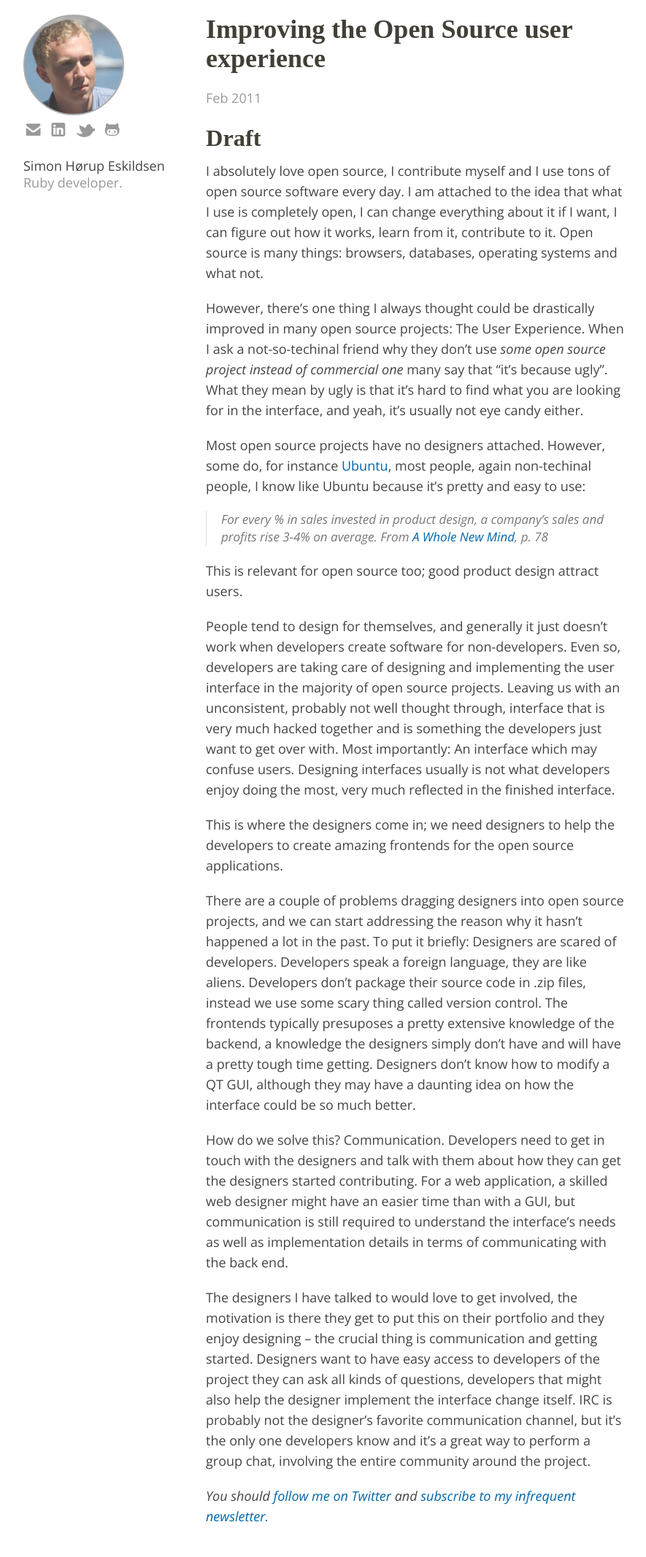
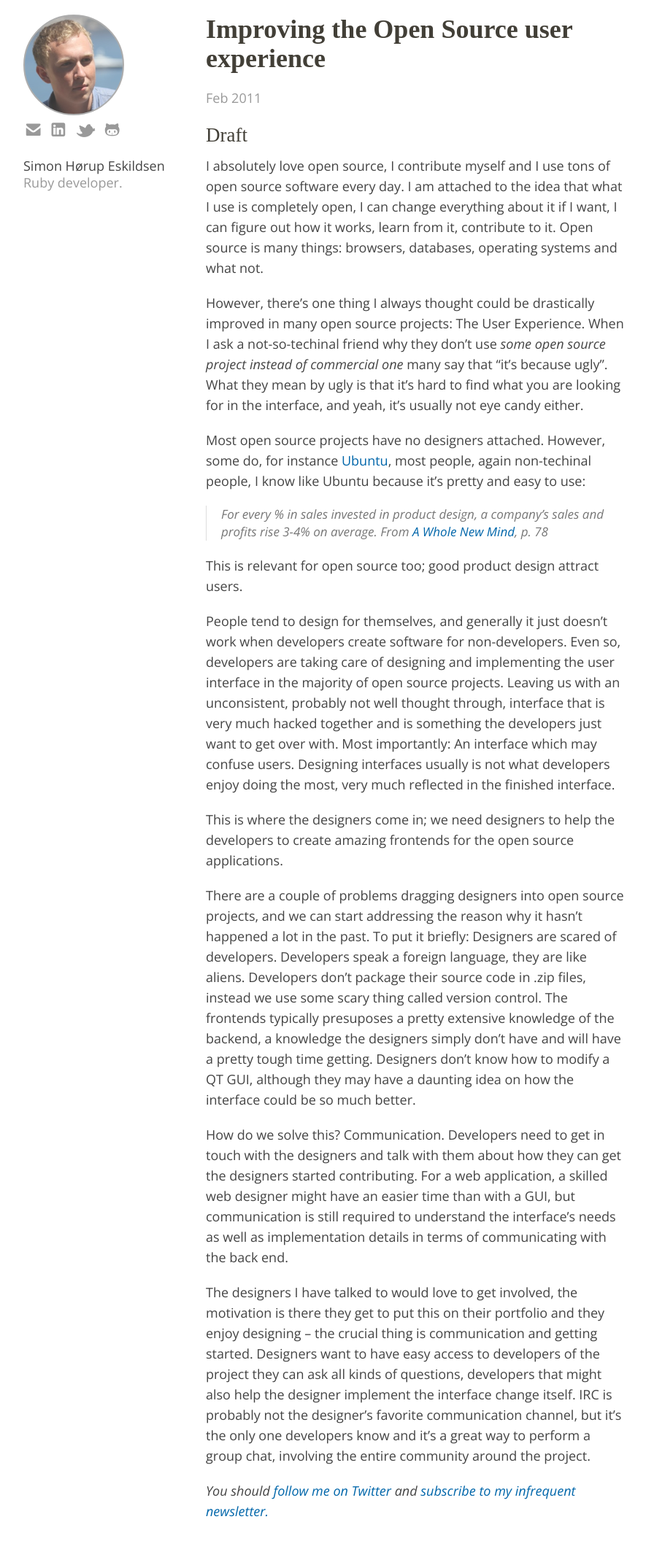
Before and after one commit to igor47/blog, a Jekyll site: the page built from _posts/2011-02-25-improving-the-open-source-user-experience.md, in a window 1280 px wide. Shown: the whole page at 73% size, without its empty margins (138-1023 px from the left). Built offline with Jekyll 4.4.1, drawn with Linux system fonts in a browser that asks for light colours; some web fonts are replaced.

Commit message:
Tune down the h2 font a little

```diff
--- a/static/css/layout.css
+++ b/static/css/layout.css
@@ -21,9 +21,8 @@ h1 {
 }
 
 h2 {
-  font-size: 1.8em;
+  font-size: 1.5em;
   line-height: 1.3em;
-  font-weight: bold;
 }
 
 h3 {
--- a/static/css/temp.css
+++ b/static/css/temp.css
@@ -940,7 +940,7 @@ h1 {
 }
 
 h2 {
-  font-size: 1.8em;
+  font-size: 1.7em;
   line-height: 1.3em;
   font-weight: bold;
 }
```
Also changed, not shown: static/css/style.css.
